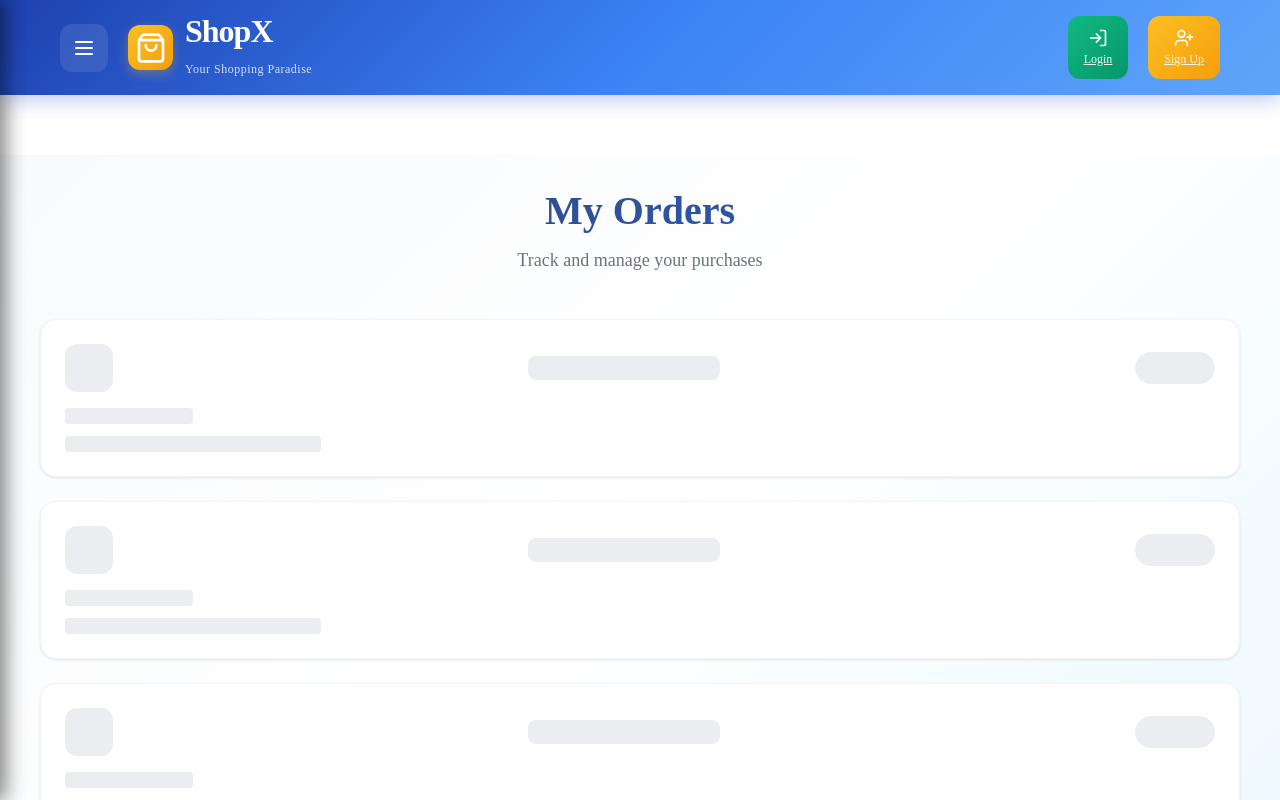
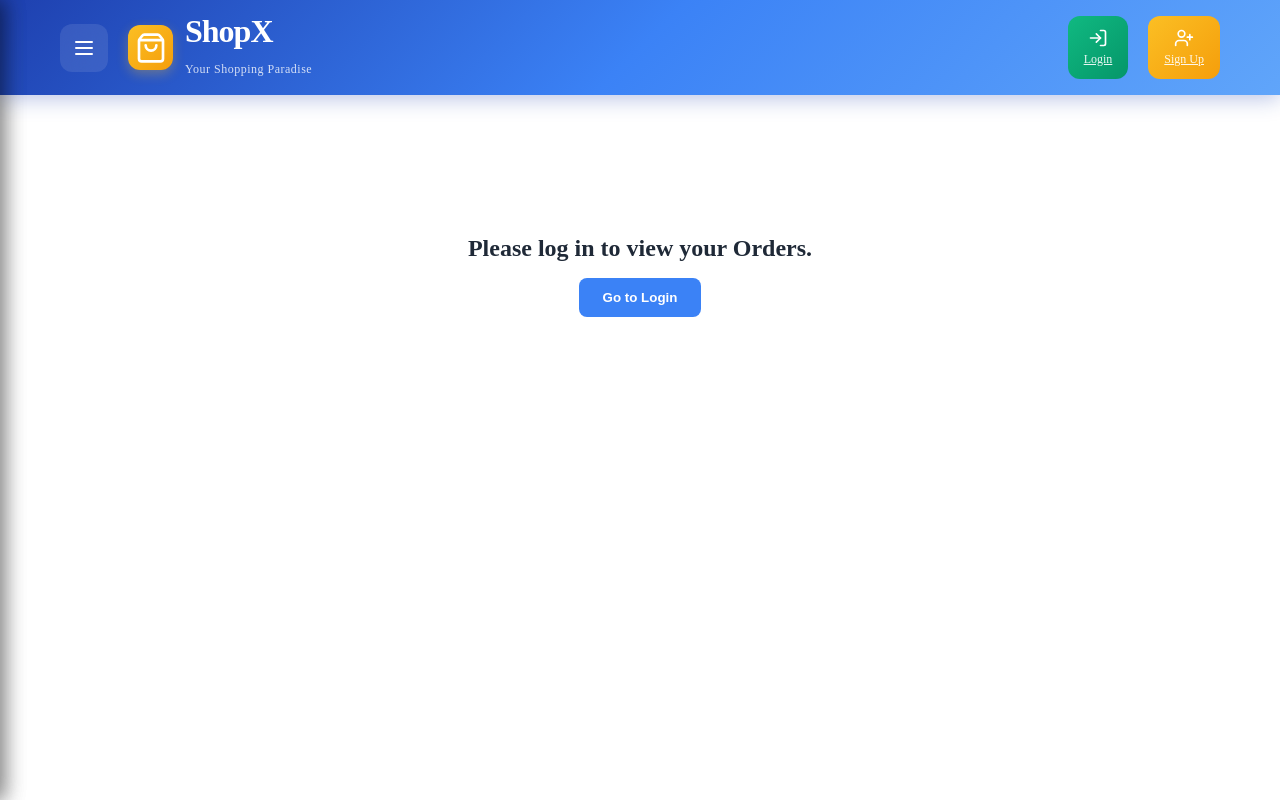
Before and after one commit to Shashidharak89/E-COMMERCE-MERN, a React (Vite) app: page /orders in a window 1280 px wide. Shown: the top 800 px of the page. Built offline with nearby package versions, Linux system fonts and the light colour scheme.

Commit message:
message added

```diff
--- a/src/components/Cart.jsx
+++ b/src/components/Cart.jsx
@@ -10,6 +10,20 @@ const Cart = () => {
   const navigate = useNavigate();
   const [cartItems, setCartItems] = useState([]);
   const { URL, userId } = useContext(SampleContext);
+
+if (!userId) {
+  return (
+    <div className="cart-login-required">
+      <h2>Please log in to view your cart.</h2>
+      <button
+        className="login-redirect-button"
+        onClick={() => navigate('auth/Login')}
+      >
+        Go to Login
+      </button>
+    </div>
+  );
+}
 
   // Fetch cart items for the user
   const fetchCart = async () => {
--- a/src/components/Orders.jsx
+++ b/src/components/Orders.jsx
@@ -8,6 +8,22 @@ const Orders = () => {
   const [error, setError] = useState(null);
 
   const { URL, userId } = useContext(SampleContext);
+
+
+  if (!userId) {
+  return (
+    <div className="cart-login-required">
+      <h2>Please log in to view your Orders.</h2>
+      <button
+        className="login-redirect-button"
+        onClick={() => navigate('auth/Login')}
+      >
+        Go to Login
+      </button>
+    </div>
+  );
+}
+
 
  useEffect(() => {
   const fetchOrders = async () => {
@@ -675,6 +691,28 @@ setOrders(sortedOrders);
             gap: 0.5rem;
             align-items: flex-start;
           }
+
+          .cart-login-required {
+  text-align: center;
+  margin-top: 5rem;
+  color: #1f2937;
+}
+
+.login-redirect-button {
+  margin-top: 1rem;
+  padding: 0.75rem 1.5rem;
+  background: #3b82f6;
+  color: white;
+  border: none;
+  border-radius: 8px;
+  cursor: pointer;
+  font-weight: 600;
+}
+
+.login-redirect-button:hover {
+  background: #2563eb;
+}
+
         }
       `}</style>
     </div>
--- a/src/components/styles/Cart.css
+++ b/src/components/styles/Cart.css
@@ -395,3 +395,23 @@
     gap: 0.5rem;
   }
 }
+.cart-login-required {
+  text-align: center;
+  margin-top: 5rem;
+  color: #1f2937;
+}
+
+.login-redirect-button {
+  margin-top: 1rem;
+  padding: 0.75rem 1.5rem;
+  background: #3b82f6;
+  color: white;
+  border: none;
+  border-radius: 8px;
+  cursor: pointer;
+  font-weight: 600;
+}
+
+.login-redirect-button:hover {
+  background: #2563eb;
+}
```
